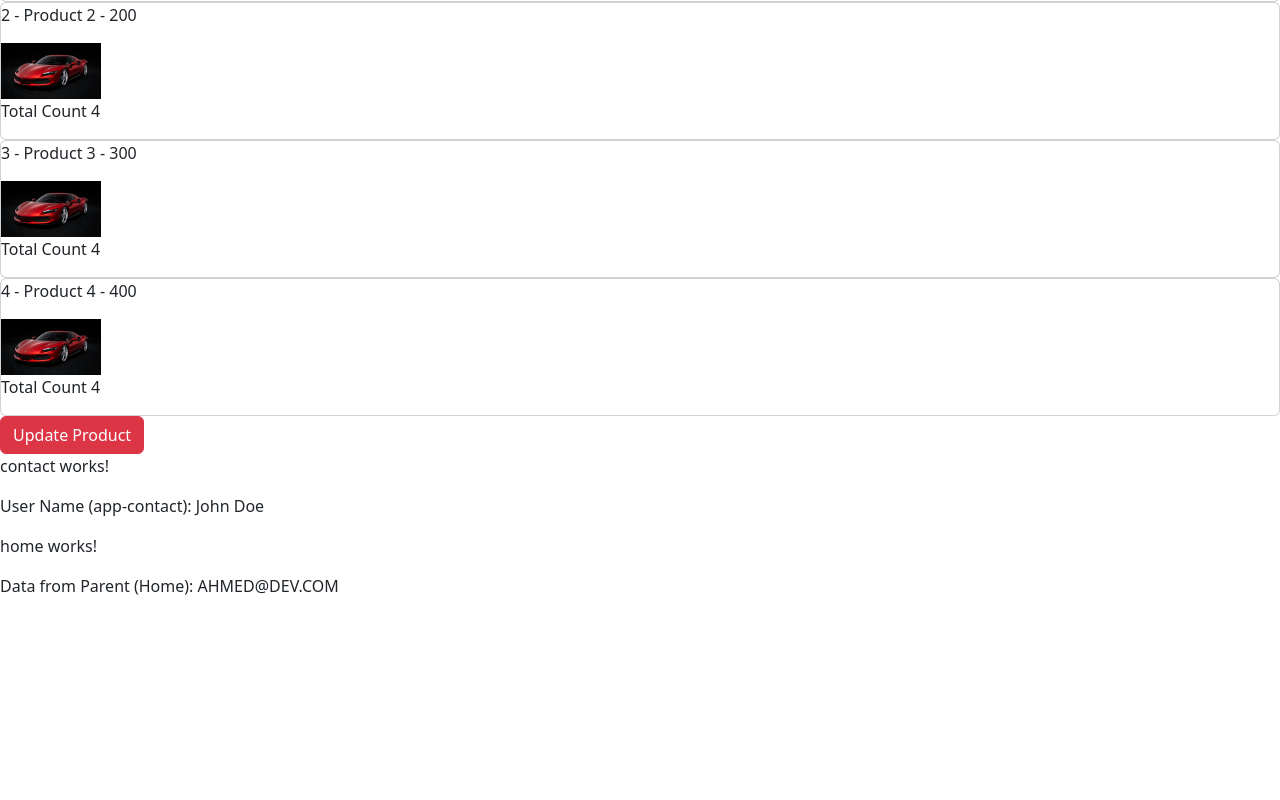
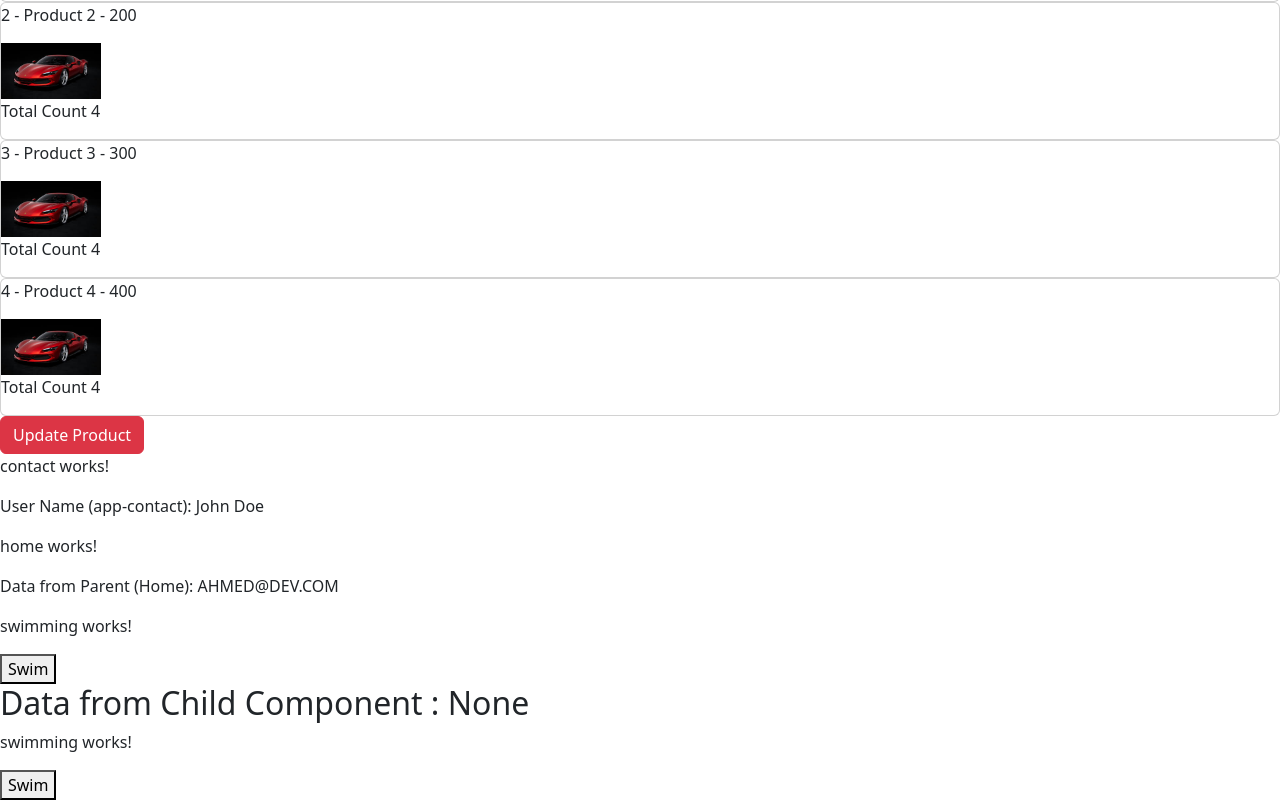
Before and after one commit to AhmedSamirScience/AngularCourse, an Angular app: page / in a window 1280 px wide. Shown: the part 1556-2356 px from the top of the page. Before the commit the page ends 2170 px from the top, so only its background shows below. Built offline with nearby package versions, Linux system fonts and the light colour scheme.

Commit message:
geting data from child to parent

```diff
--- a/src/app/app.component.html
+++ b/src/app/app.component.html
@@ -144,3 +144,10 @@
 
 <app-home [dataAliasAhmedSamir]="userEmail"></app-home>
 <!------------------------------------------------------------------------------------------------------------------------------->
+
+
+
+<app-swimming (emitData)="getDataFromChild = $event"></app-swimming>
+<h2> Data from Child Component : {{getDataFromChild}} </h2>
+
+<app-swimming (emitData)="logData($event)"></app-swimming>
--- a/src/app/app.component.ts
+++ b/src/app/app.component.ts
@@ -3,6 +3,7 @@ import { FormsModule } from '@angular/forms';
 import { CommonModule } from '@angular/common';
 import { ContactComponent } from './contact/contact.component';
 import { HomeComponent } from './home/home.component';
+import { SwimmingComponent } from "./swimming/swimming.component";
 
 
  interface IProduct {
@@ -15,7 +16,7 @@ import { HomeComponent } from './home/home.component';
 @Component({
   selector: 'app-root',
   standalone: true,
-  imports: [ FormsModule, CommonModule , ContactComponent, HomeComponent ],
+  imports: [FormsModule, CommonModule, ContactComponent, HomeComponent, SwimmingComponent],
   templateUrl: './app.component.html',
   //template: '<p>user Phone : {{ userPhone}}</p>',
   styleUrl: './app.component.scss'
@@ -32,6 +33,11 @@ export class AppComponent {
   isTrue:Boolean = true;
   userRole = 'admin';
   friends = ['Ahmed', 'Ali', 'Sara', 'Mona'];
+  getDataFromChild : String = 'None';
+
+  logData(e: any) {
+    console.log('Data from child component:', e);
+  }
 
   getapi() {
     console.log('API called');
--- /dev/null
+++ b/src/app/swimming/swimming.component.html
@@ -0,0 +1,3 @@
+<p>swimming works!</p>
+
+<button (click)="onFire()"> Swim </button>
--- /dev/null
+++ b/src/app/swimming/swimming.component.ts
@@ -0,0 +1,17 @@
+import { Component, Output, EventEmitter } from '@angular/core';
+
+
+@Component({
+  selector: 'app-swimming',
+  standalone: true,
+  imports: [],
+  templateUrl: './swimming.component.html',
+  styleUrl: './swimming.component.scss'
+})
+export class SwimmingComponent {
+  @Output() emitData:EventEmitter<string> = new EventEmitter();
+
+  onFire() {
+    this.emitData.emit('share data from child to parentssss');
+  }
+}
```
Also changed, not shown: src/app/swimming/swimming.component.scss (added), 1 other file (tests, documents, lock files or other folders).
